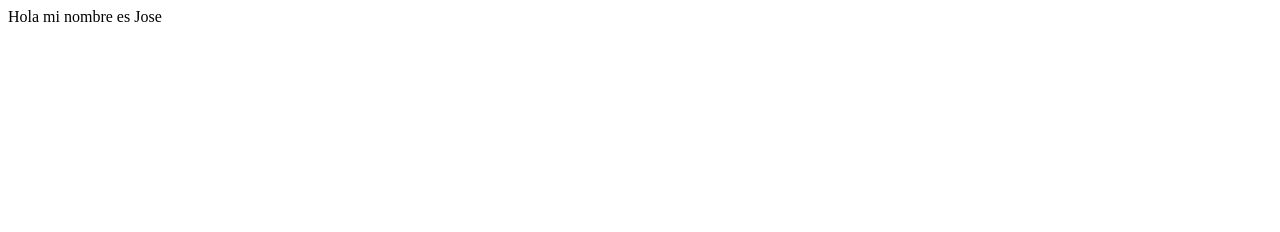
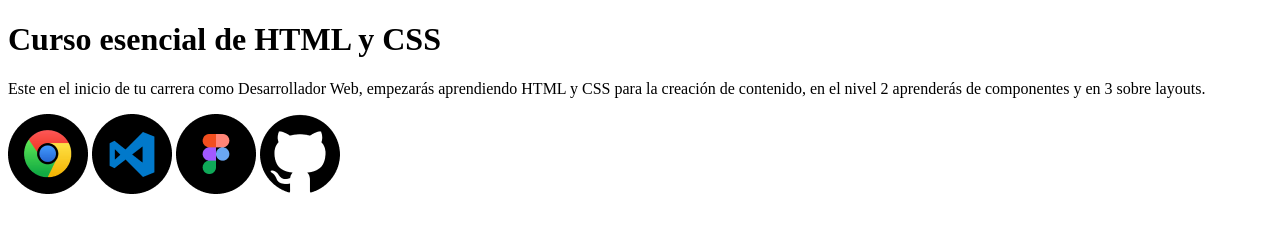
Before and after one commit to jose-vasquez/curso-esencial-html-css, a plain HTML site: page index.html in a window 1280 px wide. Drawn offline with Linux system fonts and the light colour scheme.

Commit message:
hemos agregado las imágenes de los logos del setup

```diff
--- a/index.html
+++ b/index.html
@@ -1,12 +1,24 @@
 <!DOCTYPE html>
-<html lang="en">
+<html lang="es">
 <head>
   <meta charset="UTF-8">
   <meta http-equiv="X-UA-Compatible" content="IE=edge">
   <meta name="viewport" content="width=device-width, initial-scale=1.0">
-  <title>Document</title>
+  <title>El Blog de Jose</title>
 </head>
 <body>
-  Hola mi nombre es Jose
+  <h1>
+    Curso esencial de HTML y CSS
+  </h1>
+  <p>
+    Este en el inicio de tu carrera como Desarrollador Web, empezarás aprendiendo HTML y CSS para la creación de
+    contenido, en el nivel 2
+    aprenderás de componentes y en 3 sobre layouts.
+  </p>
+  <img src="images/Google-chrome.png" alt="Logo de Google Chrome" title="Logo de Google Chrome">
+  <img src="images/Visual-studio-code.png" alt="Logo de Visual Studio Code" title="Logo de Visual Studio Code">
+  <img src="images/Figma.png" alt="Logo de Figma" title="Logo de Figma">
+  <img src="images/github.png" alt="Logo de GitHub" title="Logo de GitHub">
+
 </body>
 </html>
```
Also changed, not shown: images/Figma.png (added), images/Google-chrome.png (added), images/Visual-studio-code.png (added), images/github.png (added).
